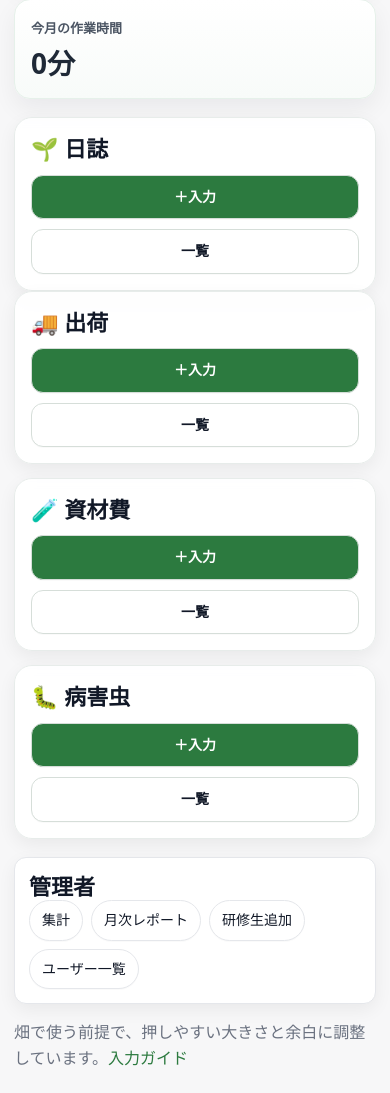
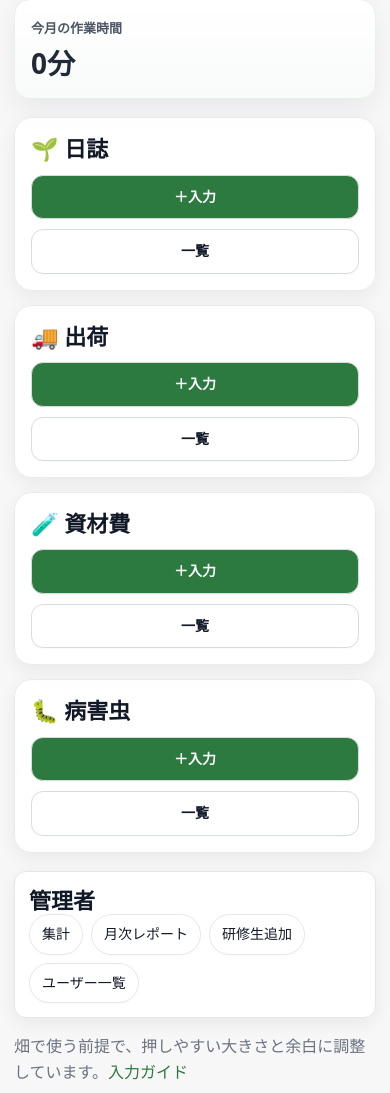
Before and after one commit to onoderakouya/nines_diary, a PHP site: page / in a window 390 px wide. Shown: the part 670-1763 px from the top of the page. Before the commit the page ends 1736 px from the top, so only its background shows below. Run offline with PHP 8.4, Linux system fonts and the light colour scheme; the visitor is signed in with stand-in values (Sample User, id 1); data that the repository does not hold is empty.

Commit message:
Fix dashboard: enforce 1-column diary and 3-column submenu row

```diff
--- a/app.css
+++ b/app.css
@@ -405,15 +405,21 @@ body{ padding-top: 0; }
 }
 .dashboard-kpi-unit{font-size:.52em;color:#4b5563}
 
-.dashboard-menu-grid{
+.dashboard-diary-grid{
+  display:grid;
+  grid-template-columns:minmax(0,1fr);
+  gap:14px;
+  margin:0 0 14px;
+}
+
+.dashboard-submenu-grid{
   display:grid;
   grid-template-columns:repeat(3,minmax(0,1fr));
-  grid-template-columns:repeat(2,minmax(0,1fr));
-
   gap:14px;
   margin:0;
 }
-.dashboard-menu-card:first-child{grid-column:1 / -1}
+.dashboard-submenu-grid > .dashboard-menu-card{min-width:0}
+
 .dashboard-menu-card{
   margin:0;
   padding:16px;
@@ -450,19 +456,11 @@ body{ padding-top: 0; }
 
 
 @media (max-width:900px){
-  .dashboard-menu-card:first-child{grid-column:1 / -1}
-}
-
-@media (max-width:640px){
-  .dashboard-menu-card:first-child{grid-column:auto}
-}
-
-@media (max-width:900px){
   .dashboard-topbar .topbar-inner{padding:8px 14px;min-height:auto;flex-wrap:wrap}
   .dashboard-nav{order:3;width:100%;overflow:auto;padding-bottom:2px}
   .dashboard-nav-item{padding:10px 8px;border-bottom-width:2px}
   .dashboard-kpi-grid{grid-template-columns:repeat(2,minmax(0,1fr))}
-  .dashboard-menu-grid{grid-template-columns:repeat(2,minmax(0,1fr))}
+  .dashboard-submenu-grid{grid-template-columns:repeat(2,minmax(0,1fr))}
 
 }
 
@@ -472,7 +470,7 @@ body{ padding-top: 0; }
   .dashboard-title{font-size:30px}
   .dashboard-kpi-grid{grid-template-columns:1fr}
   .dashboard-kpi-value{font-size:28px}
-  .dashboard-menu-grid{grid-template-columns:1fr}
+  .dashboard-submenu-grid{grid-template-columns:1fr}
   .dashboard-menu-title{font-size:22px}
   .dashboard-menu-actions .btn{width:100%}
 }
--- a/index.php
+++ b/index.php
@@ -110,7 +110,7 @@ function formatMinutesToHours(int $minutes): string {
     </article>
   </section>
 
-  <section class="dashboard-menu-grid" aria-label="メニュー">
+  <section class="dashboard-diary-grid" aria-label="日誌メニュー">
     <div class="card dashboard-menu-card">
       <div class="dashboard-menu-title">🌱 日誌</div>
       <div class="actions dashboard-menu-actions">
@@ -120,7 +120,7 @@ function formatMinutesToHours(int $minutes): string {
     </div>
   </section>
 
-  <section class="grid dashboard-menu-grid" aria-label="メニュー補助">
+  <section class="dashboard-submenu-grid" aria-label="メニュー補助">
     <div class="card dashboard-menu-card">
       <div class="dashboard-menu-title">🚚 出荷</div>
       <div class="actions dashboard-menu-actions">
```
